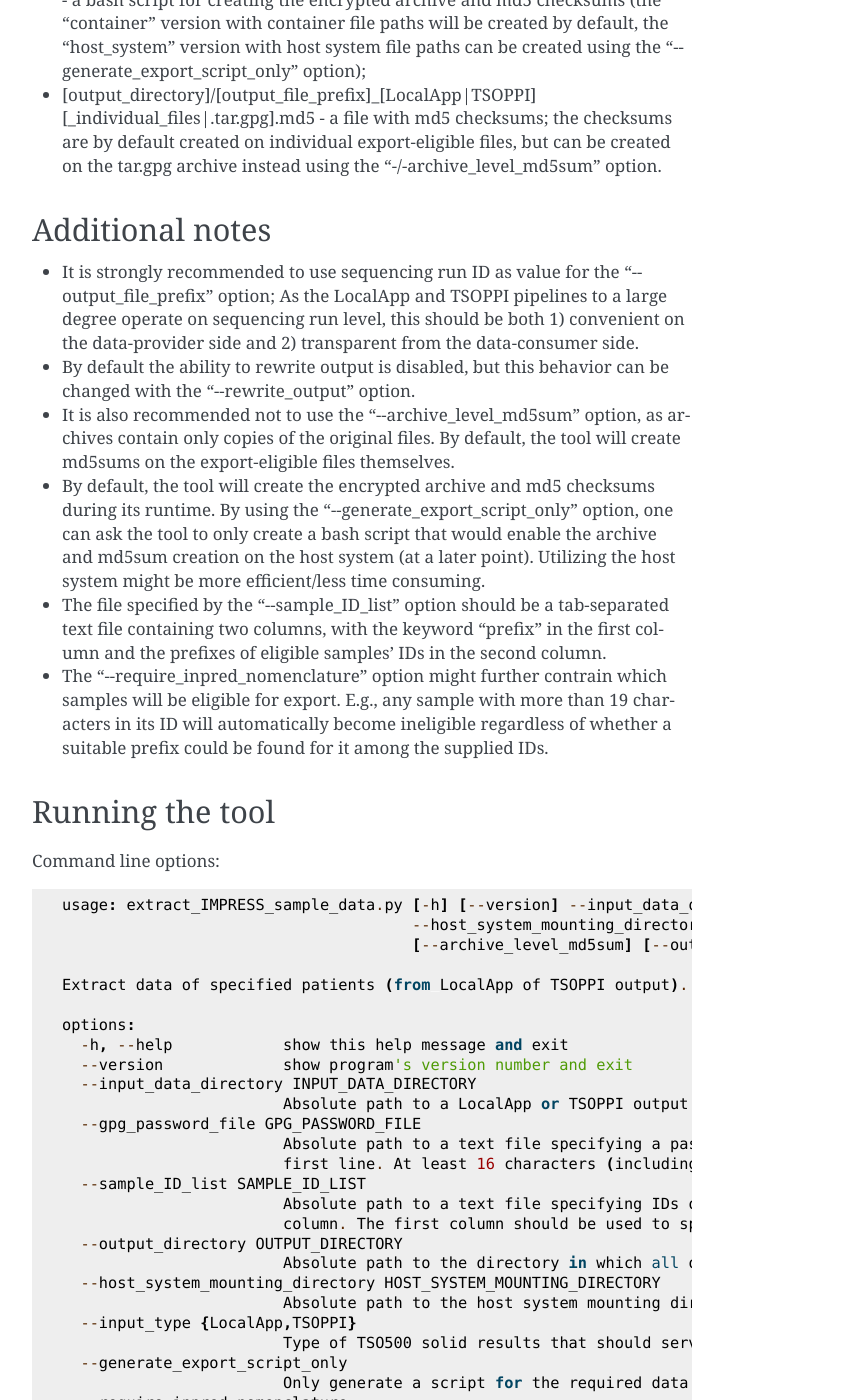
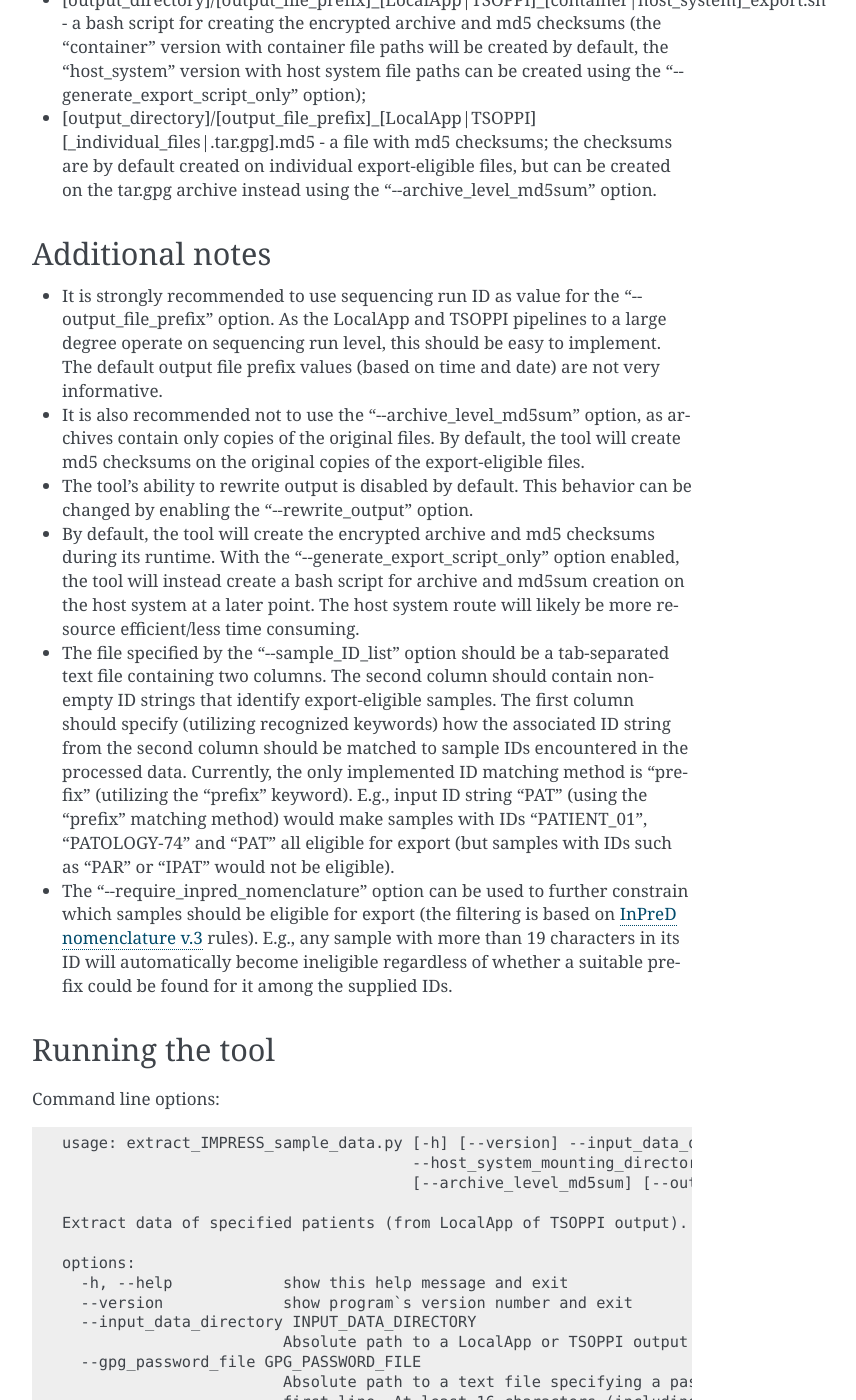
Before and after one commit to InPreD/TSOPPI_documentation, a Sphinx documentation site: the page built from docs/source/SADET.rst, in a window 1280 px wide and 1400 px high, scrolled down 1236 px. Shown: the whole window, without its empty margins (388-1244 px from the left). Built offline with Sphinx 7.4.7, drawn with Linux system fonts in a browser that asks for light colours; pages that are not in the unit, such as notebooks, are missing from menus; some of the changed text lies outside the part shown.

Commit message:
InPreD SADET documentation

```diff
--- a/docs/source/SADET.rst
+++ b/docs/source/SADET.rst
@@ -23,12 +23,13 @@ Input files
 - A LocalApp output directory OR a directory with output (i.e., patient-wise sub-directories) generated by the
   :doc:`sample data post-processing TSOPPI tool </sample_data_postprocessing>`.
 - An ID file: A text file specifying which samples are eligible for export (please see the notes below for details);
-- A password file: A text file specifying which password should be used during gpg archive encryption.
+- A password file: A text file specifying the password which should be used during gpg archive encryption.
 
 Output files
 ------------
 
 - [output_directory]/[output_file_prefix]_[LocalApp|TSOPPI]_files_to_export.txt - a list of paths to export-eligible files;
+  the paths are relative to the processed LocalApp/TSOPPI results directory;
 - [output_directory]/[output_file_prefix]_[LocalApp|TSOPPI]_files_to_skip.txt - a list of paths to files that should not be exported;
 - [output_directory]/[output_file_prefix]_[LocalApp|TSOPPI].log - a copy of log messages seen on the stdout during the tool's runtime;
 - [optional] [output_directory]/[output_file_prefix]_[LocalApp|TSOPPI].tar.gpg - an encrypted archive with export-eligible files;
@@ -38,23 +39,28 @@ Output files
   the "host_system" version with host system file paths can be created using the "-\-generate_export_script_only" option);
 - [output_directory]/[output_file_prefix]_[LocalApp|TSOPPI][_individual_files|.tar.gpg].md5 - a file with md5 checksums;
   the checksums are by default created on individual export-eligible files, but can be created on the tar.gpg archive instead
-  using the "-/-archive_level_md5sum" option.
+  using the "-\-archive_level_md5sum" option.
 
 Additional notes
 ----------------
-- It is strongly recommended to use sequencing run ID as value for the "-\-output_file_prefix" option;
-  As the LocalApp and TSOPPI pipelines to a large degree operate on sequencing run level, this should be both
-  1) convenient on the data-provider side and 2) transparent from the data-consumer side.
-- By default the ability to rewrite output is disabled, but this behavior can be changed with the "-\-rewrite_output" option.
+- It is strongly recommended to use sequencing run ID as value for the "-\-output_file_prefix" option.
+  As the LocalApp and TSOPPI pipelines to a large degree operate on sequencing run level, this should be
+  easy to implement. The default output file prefix values (based on time and date) are not very informative.
 - It is also recommended not to use the "-\-archive_level_md5sum" option, as archives contain only copies of the original files.
-  By default, the tool will create md5sums on the export-eligible files themselves.
-- By default, the tool will create the encrypted archive and md5 checksums during its runtime. By using the "-\-generate_export_script_only"
-  option, one can ask the tool to only create a bash script that would enable the archive and md5sum creation on the host system (at a later point).
-  Utilizing the host system might be more efficient/less time consuming.
-- The file specified by the "-\-sample_ID_list" option should be a tab-separated text file containing two columns, with the keyword "prefix"
-  in the first column and the prefixes of eligible samples' IDs in the second column.
-- The "-\-require_inpred_nomenclature" option might further contrain which samples will be eligible for export. E.g., any sample with more than
-  19 characters in its ID will automatically become ineligible regardless of whether a suitable prefix could be found for it among the supplied IDs.
+  By default, the tool will create md5 checksums on the original copies of the export-eligible files.
+- The tool's ability to rewrite output is disabled by default. This behavior can be changed by enabling the "-\-rewrite_output" option.
+- By default, the tool will create the encrypted archive and md5 checksums during its runtime. With the "-\-generate_export_script_only"
+  option enabled, the tool will instead create a bash script for archive and md5sum creation on the host system at a later point.
+  The host system route will likely be more resource efficient/less time consuming.
+- The file specified by the "-\-sample_ID_list" option should be a tab-separated text file containing two columns.
+  The second column should contain non-empty ID strings that identify export-eligible samples.
+  The first column should specify (utilizing recognized keywords) how the associated ID string from the second column should be matched
+  to sample IDs encountered in the processed data. Currently, the only implemented ID matching method is "prefix" (utilizing the "prefix" keyword).
+  E.g., input ID string "PAT" (using the "prefix" matching method) would make samples with IDs "PATIENT_01", "PATOLOGY-74" and "PAT" all
+  eligible for export (but samples with IDs such as "PAR" or "IPAT" would not be eligible).
+- The "-\-require_inpred_nomenclature" option can be used to further constrain which samples should be eligible for export (the filtering
+  is based on :doc:`InPreD nomenclature v.3 </inpred_nomenclature>` rules). E.g., any sample with more than 19 characters
+  in its ID will automatically become ineligible regardless of whether a suitable prefix could be found for it among the supplied IDs.
 
 Running the tool
 ----------------
@@ -70,7 +76,7 @@ Command line options:
 
   options:
     -h, --help            show this help message and exit
-    --version             show program's version number and exit
+    --version             show program`s version number and exit
     --input_data_directory INPUT_DATA_DIRECTORY
                           Absolute path to a LocalApp or TSOPPI output directory (from which data should be extracted).
     --gpg_password_file GPG_PASSWORD_FILE
@@ -96,8 +102,8 @@ Command line options:
                           underscores are allowed.
     --rewrite_output      Allow rewriting already existing output files. (disabled by default)
     --container_mounting_directory CONTAINER_MOUNTING_DIRECTORY
-                          Container's inner mounting point. The host system mounting directory path/prefix will be replaced by the container mounting directory path in all input and output file paths (this
-                          parameter shouldn't be changed during regular use). (default value: /inpred/data)
+                          Container`s inner mounting point. The host system mounting directory path/prefix will be replaced by the container mounting directory path in all input and output file paths (this
+                          parameter shouldn`t be changed during regular use). (default value: /inpred/data)
 
 Example invocation using the Docker image:
 
```
Also changed, not shown: other parts of docs/source/SADET.rst (+3 -3 lines).
